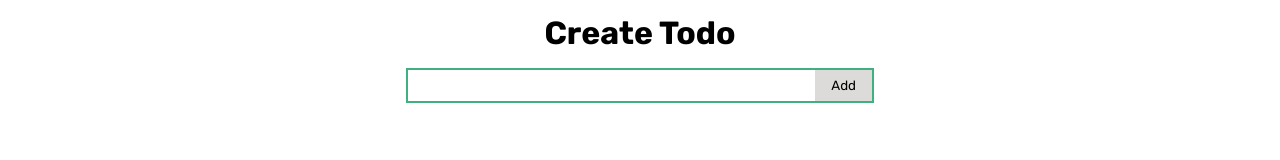
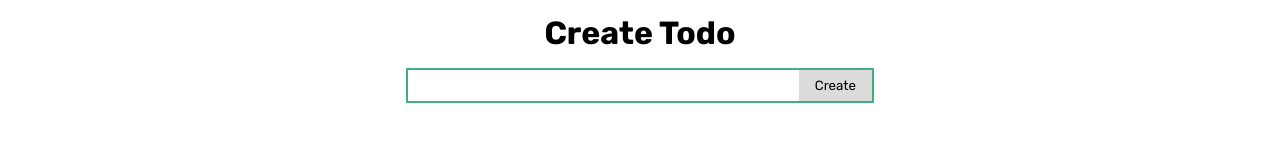
Before and after one commit to ammarmoha37/vue-todos, a Vue app in the folder vue-todos/: page / in a window 1280 px wide. Shown: the part 120-280 px from the top of the page. Built offline with nearby package versions, Linux system fonts and the light colour scheme.

Commit message:
button with slots

```diff
--- /dev/null
+++ b/vue-todos/src/components/TodoButton.vue
@@ -0,0 +1,20 @@
+<script setup>
+
+</script>
+
+<template>
+    <button>
+      <slot></slot>
+    </button>
+</template>
+
+
+
+<style lang="scss" scoped>
+
+button {
+  background-color: #dddada;
+  padding: 8px 16px;
+  border: none;
+}
+</style>
--- a/vue-todos/src/components/TodoCreator.vue
+++ b/vue-todos/src/components/TodoCreator.vue
@@ -1,5 +1,6 @@
 <script setup>
 import { reactive, defineEmits } from 'vue';
+import TodoButton from './TodoButton.vue';
 
 const emit = defineEmits(["create-todo"]);
 
@@ -24,7 +25,7 @@ const createTodo = () => {
 <template>
   <div class="input-wrap" :class="{ 'input-err': todoState.invalid }">
     <input type="text" v-model="todoState.todo" />
-    <button @click="createTodo()">Add</button>
+    <TodoButton @click="createTodo()">Create</TodoButton>
   </div>
 
   <p v-show="todoState.invalid" class="err-msg">{{ todoState.errMsg }}</p>
@@ -55,12 +56,6 @@ const createTodo = () => {
       outline: none;
     }
   }
-
-  button {
-    background-color: #dddada;
-    padding: 8px 16px;
-    border: none;
-  }
 }
   .err-msg {
   margin-top: 6px;
```
